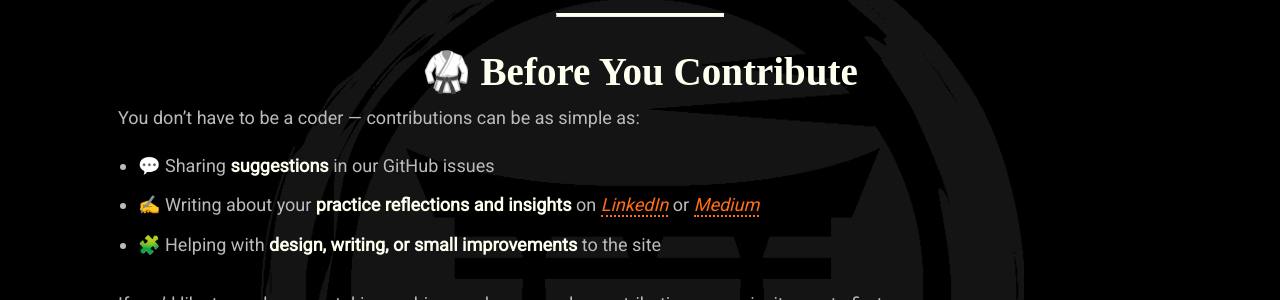
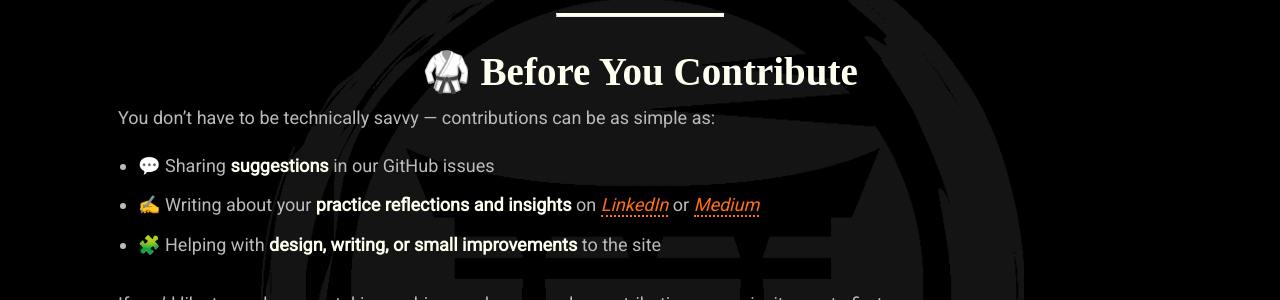
Before and after one commit to mindset-dojo/mindset-dojo.github.io, a Jekyll site: the page built from project.md, in a window 1280 px wide and 900 px high. Shown: the part 407-707 px from the top of the window. Built offline with Jekyll 4.4.1, drawn with Linux system fonts in a browser that asks for light colours; some web fonts are replaced.

Commit message:
fix(project): change coder to technically savvy.

```diff
--- a/project.md
+++ b/project.md
@@ -13,7 +13,7 @@
 
 ## 🥋 Before You Contribute
 
-You don’t have to be a coder — contributions can be as simple as:
+You don’t have to be technically savvy — contributions can be as simple as:
 
 * 💬 Sharing **suggestions** in our GitHub issues
 * ✍️ Writing about your **practice reflections and insights** on [LinkedIn](https://www.linkedin.com/) or [Medium](https://medium.com/)
```
